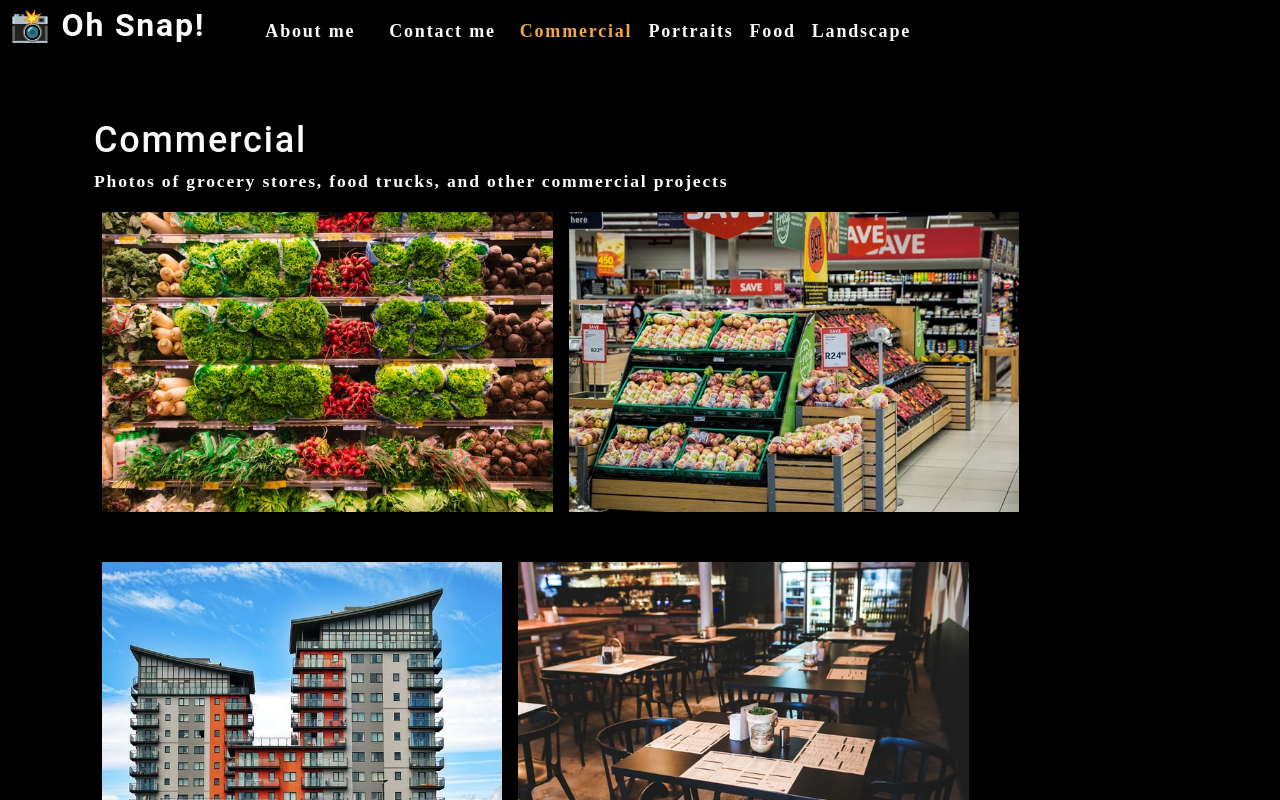
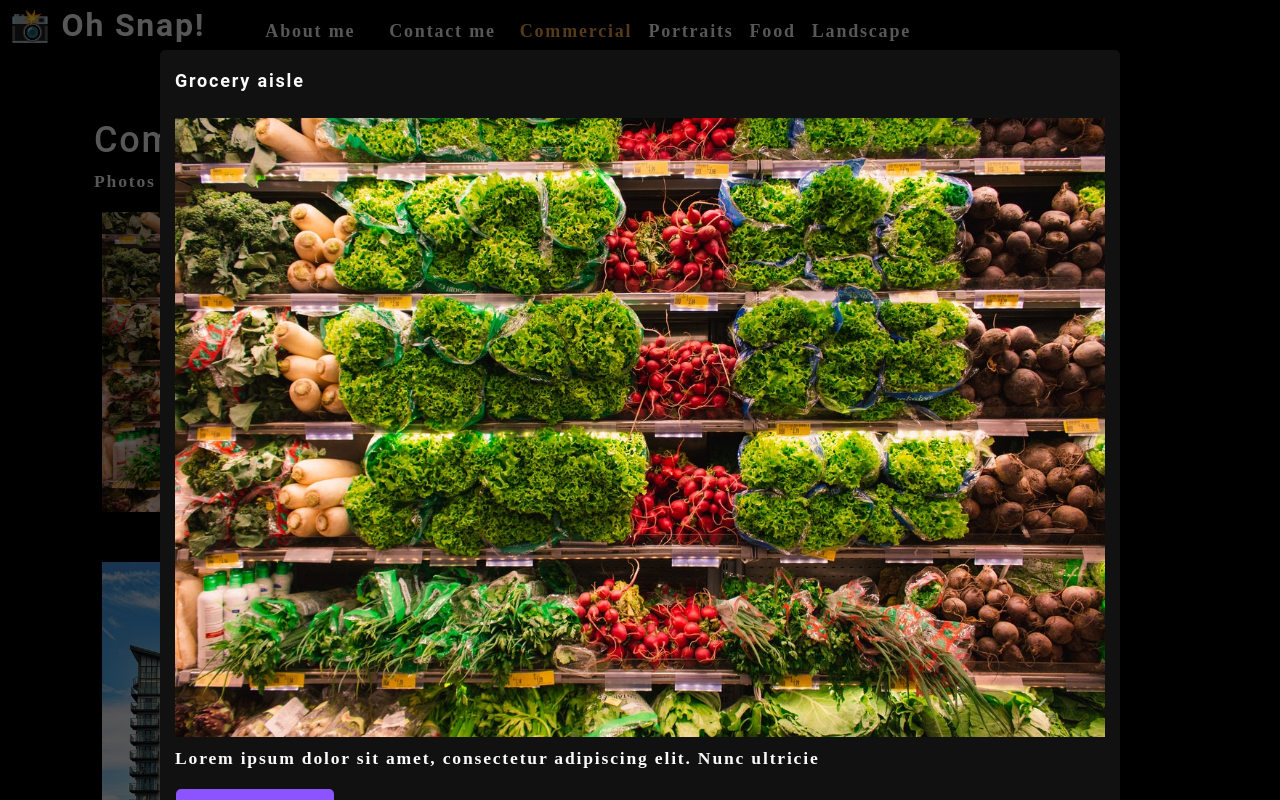
Before and after one commit to scottrohrig/oh-snap, a React (Create React App) app: page / in a window 1280 px wide. Both pictures are taken after a click on the picture 327 px from the left and 361 px from the top of the page. Shown: the top 800 px of the page. Built offline with nearby package versions, Linux system fonts and the light colour scheme.

Commit message:
add Modal to PhotoList

```diff
--- /dev/null
+++ b/src/components/Modal/index.js
@@ -0,0 +1,21 @@
+import React from 'react';
+
+function Modal( { onClose, currentPhoto } ) {
+  const { category, name, description, index: i } = currentPhoto;
+
+  return (
+    <div className="modalBackdrop">
+      <div className="modalContainer" >
+        <h3 className="modalTitle">{ name }</h3>
+        <img
+          src={ require( `../../assets/large/${ category }/${ i }.jpg` ) }
+          alt={ name }
+        />
+        <p>{ description }</p>
+        <button type='button' onClick={ onClose } >Close this modal</button>
+      </div>
+    </div >
+  );
+}
+
+export default Modal;
--- a/src/components/PhotoList/index.js
+++ b/src/components/PhotoList/index.js
@@ -1,6 +1,10 @@
 import React, { useState } from 'react';
+import Modal from '../Modal';
 
 function PhotoList( { category } ) {
+
+  const [ isModalOpen, setIsModalOpen ] = useState( false );
+  const [ currentPhoto, setCurrentPhoto ] = useState();
 
   const [ photos ] = useState( [
     {
@@ -121,8 +125,16 @@ function PhotoList( { category } ) {
 
   const currentPhotos = photos.filter( photo => photo.category === category );
 
+  const toggleModal = ( image, i ) => {
+    setCurrentPhoto( { ...image, index: i } );
+    setIsModalOpen( !isModalOpen );
+  };
+
   return (
     <div>
+      { isModalOpen && (
+        <Modal onClose={ toggleModal } currentPhoto={ currentPhoto } />
+      ) }
       <div className="flex-row">
         { currentPhotos.map( ( image, i ) => {
           return (
@@ -130,6 +142,7 @@ function PhotoList( { category } ) {
               src={ require( `../../assets/small/${ image.category }/${ i }.jpg` ) }
               alt={ image.name }
               className="img-thumbnail mx-1"
+              onClick={ () => toggleModal( image, i ) }
               key={ image.name }
             />
           );
```
